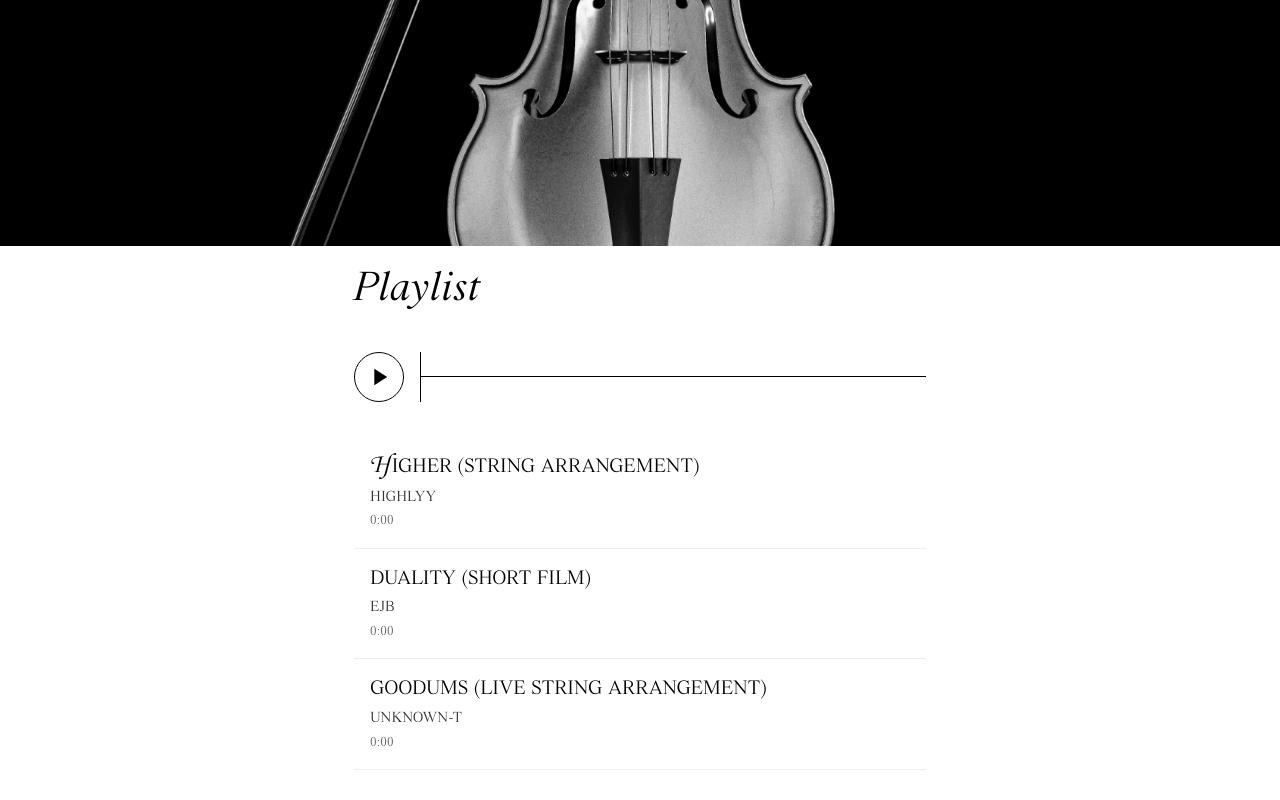
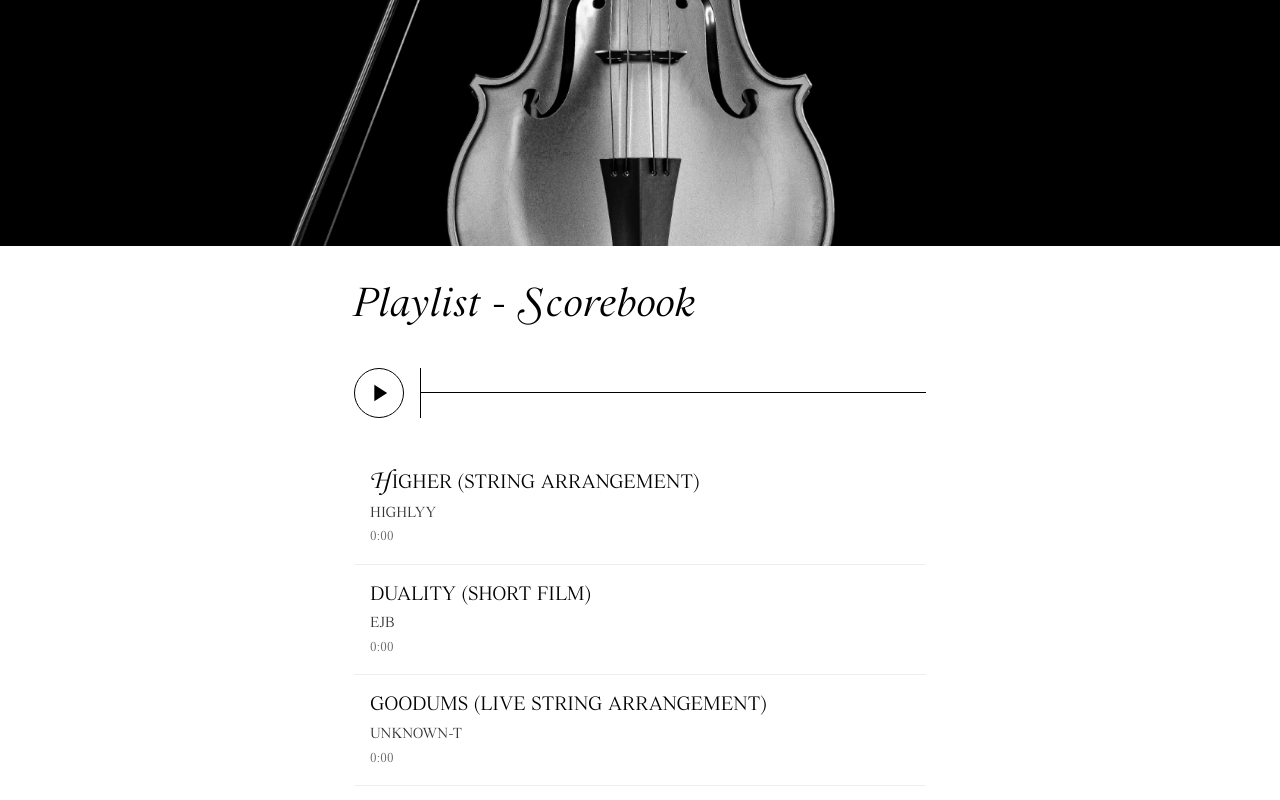
Before and after one commit to ejiro1994/vue-agency-menu-gsap-animation, a Vue app: page / in a window 1280 px wide. Shown: the part 695-1495 px from the top of the page. Built offline with nearby package versions, Linux system fonts and the light colour scheme.

Commit message:
fix scorebook

```diff
--- a/src/components/Playlist.vue
+++ b/src/components/Playlist.vue
@@ -1,6 +1,6 @@
 <template>
     <div class="playlist">
-        <h1 class="playlist-title font-kormelink italic">Playlist</h1>
+        <h1 class="playlist-title font-kormelink italic mt-4">Playlist - <span class="fancy-text size-8">S</span>corebook</h1>
 
         <div class="player-container">
             <button class="play-button" @click="togglePlay" :aria-label="isPlaying ? 'Pause' : 'Play'">
```
Also changed, not shown: public/images/social-media-image-2.png (deleted).
